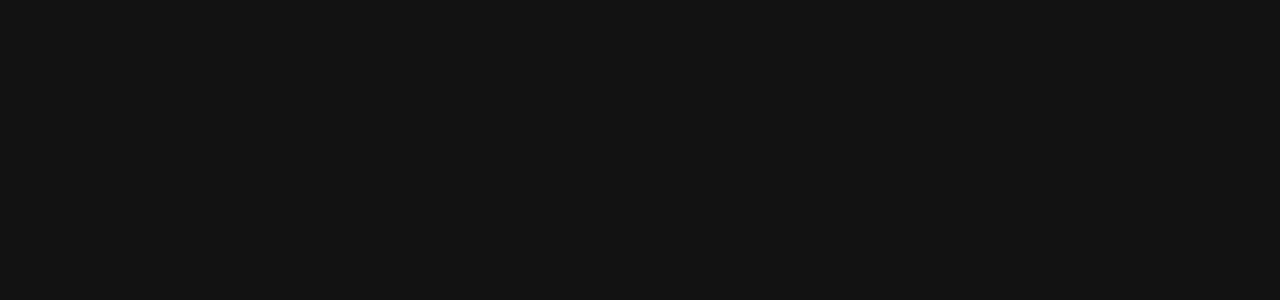
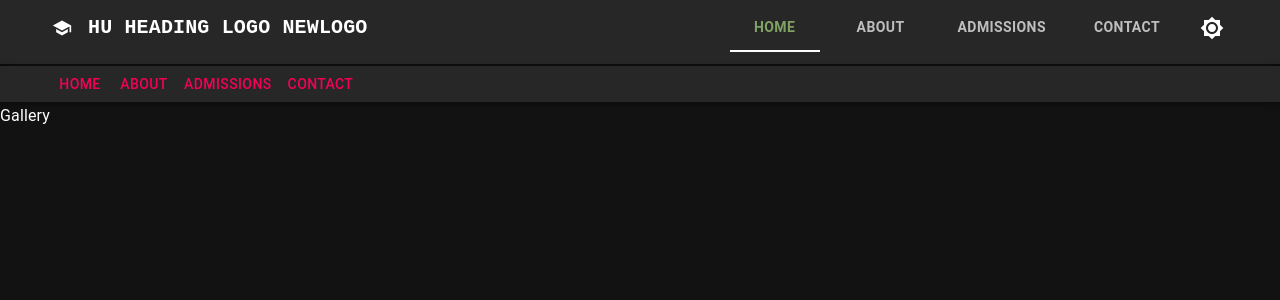
Before and after one commit to aabeing/sghs-website, a React (Create React App) app: page /gallery in a window 1280 px wide. Before the commit this address had no page. Shown: the top 300 px of the page. Built offline with nearby package versions, Linux system fonts and the light colour scheme.

Commit message:
Custom theme testing

```diff
--- a/src/components/DefaultComp.js
+++ b/src/components/DefaultComp.js
@@ -5,6 +5,7 @@
 import Home from './pages/Home'
 import Admissions from './pages/Admissions'
 import Contact from './pages/Contact'
+import Gallery from './pages/Gallery'
 function DefaultComp() {
   return (
     <BrowserRouter>
@@ -15,6 +16,7 @@
         <Route path='about' element={<About/>} />
         <Route path='admissions' element={<Admissions/>} />
         <Route path='contact' element={<Contact/>} />
+        <Route path='gallery' element={<Gallery/>} />
       </Route>
     </Routes>
     </BrowserRouter>
--- a/src/components/Navigation.js
+++ b/src/components/Navigation.js
@@ -5,22 +5,45 @@
 import SchoolIcon from '@mui/icons-material/School';
 import Brightness4Icon from '@mui/icons-material/Brightness4';
 import Brightness7Icon from '@mui/icons-material/Brightness7';
-import { Typography, IconButton, Button, Tab, Tabs, useTheme } from '@mui/material';
+import { Typography, IconButton, Button, Tab, Tabs, useTheme, ButtonGroup, ToggleButtonGroup, ToggleButton } from '@mui/material';
 import { Box } from '@mui/system';
 
 import { NavLink as RouterLink, Outlet } from 'react-router-dom';
 import { useColorMode } from './ThemeMode';
+import { styled } from '@mui/material/styles';
 
 const pages = ['home', 'about', 'admissions', 'contact'];
-
+const secondaryMenu = ['home', 'about', 'admissions', 'contact'];
+// const secondaryMenu = ['academics','athletics','arts'];
 // const handleNavButtons = () =>{}
-const LargeScreenMenu = () => {
+function ThemeChangeButton() {
+    const theme = useTheme();
+    console.log("Theme :",theme);
+    const colorMode = useColorMode();
+    return (
+                <IconButton sx={{ ml: 1 }} onClick={colorMode.toggleColorMode} color="inherit">
+                    {theme.palette.mode === 'dark' ? <Brightness7Icon /> : <Brightness4Icon />}
+                </IconButton>
+    )
+}
+const CustomBtn = styled(Button)(({ theme }) => {
+    console.log("theme: " ,theme);
+    return {
+      '&.active': {
+        background:'black'
+      },
+  }});
+function Navigation() {
     const [activeNavBtn, setActiveNavBtn] = useState(0);
+    const [activeSecNav, setActiveSecNav] = useState(0);
     return (
         <>
-            <Box sx={{ display: { xs: 'none', md: 'flex' }, width: '100%', paddingBottom: 1 }}>
-                <Button startIcon={<SchoolIcon />} component={RouterLink} to="/home" variant="text" color='inherit' onClick={() => setActiveNavBtn(0)}>
-                    <Typography variant="h6" noWrap="true"
+            <AppBar color='primary' position="static">
+                <Container maxWidth="false">
+                    <Toolbar >
+                    <Box sx={{ display: { xs: 'none', md: 'flex' }, width: '100%', paddingBottom: 1 }}>
+                <Button  startIcon={<SchoolIcon />} component={RouterLink} to="/home" variant="text" color='inherit' onClick={() => setActiveNavBtn(0)}>
+                    <Typography variant="h6"
                         sx={{
                             ml: 1,
                             mr: 2,
@@ -33,35 +56,15 @@
                 </Button>
 
                 <Box sx={{ ml: 'auto', borderColor: 'divider' }}>
-                    <Tabs textColor='white' variant='scrollable' TabIndicatorProps={{ style: { background: 'white' } }} value={activeNavBtn} onChange={(e, val) => setActiveNavBtn(val)}>
+                    <Tabs textColor='primary' indicatorColor='secondary' variant='scrollable' TabIndicatorProps={{ style: { background: 'white' } }} value={activeNavBtn} onChange={(e, val) => setActiveNavBtn(val)}>
                         {pages.map((page, index) => (
-                            <Tab component={RouterLink} to={page} sx={{ fontWeight: 'bold', mx: 1 }} label={page} />
+                            <Tab key={index} component={RouterLink} to={page} sx={{ fontWeight: 'bold', mx: 1 }} label={page} />
                         ))}
                         <ThemeChangeButton />
                     </Tabs>
 
                 </Box>
             </Box>
-        </>
-    )
-}
-function ThemeChangeButton() {
-    const theme = useTheme();
-    const colorMode = useColorMode();
-    return (
-                <IconButton sx={{ ml: 1 }} onClick={colorMode.toggleColorMode} color="inherit">
-                    {theme.palette.mode === 'dark' ? <Brightness7Icon /> : <Brightness4Icon />}
-                </IconButton>
-    )
-}
-function Navigation() {
-
-    return (
-        <>
-            <AppBar color='primary' position="static">
-                <Container maxWidth="false">
-                    <Toolbar >
-                        <LargeScreenMenu />
                     </Toolbar>
                 </Container>
 
@@ -69,8 +72,9 @@
             <AppBar color='secondary' position="static" sx={{ my: 0.2 }}>
                 <Container maxWidth="false" >
                     <Toolbar variant='dense' sx={{ minHeight: '2rem', display: { xs: 'none', md: 'flex' } }}>
-                        HI
-
+                        {secondaryMenu.map((secondMenuItem,index)=>(
+                            <CustomBtn key={index} component={RouterLink} to={secondMenuItem} color='secondary' onClick={()=> setActiveNavBtn(0)}>{secondMenuItem}</CustomBtn>
+                        ))}
                     </Toolbar>
                 </Container>
             </AppBar>
--- a/src/components/ThemeMode.js
+++ b/src/components/ThemeMode.js
@@ -17,6 +17,8 @@
     const colorMode = useMemo(
         () => ({
             toggleColorMode: () => {
+                console.log("Theme Mode change")
+                // console.log()
                 setMode((prevMode) => (prevMode === 'light' ? 'dark' : 'light'));
             },
         }),
@@ -27,8 +29,13 @@
         () =>
             createTheme({
                 palette: {
+                    primary: {
+                        main: '#81a265',
+                      },
+                      secondary: {
+                        main: '#f50057',},
                     mode,
-                },
+                  },
             }),
         [mode],
     );
--- /dev/null
+++ b/src/components/pages/Gallery.js
@@ -0,0 +1,9 @@
+import React from 'react'
+
+function Gallery() {
+  return (
+    <div>Gallery</div>
+  )
+}
+
+export default Gallery
```
